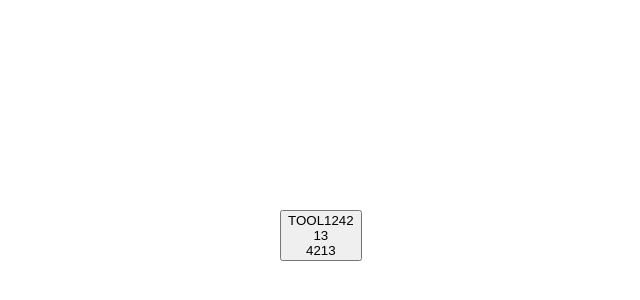
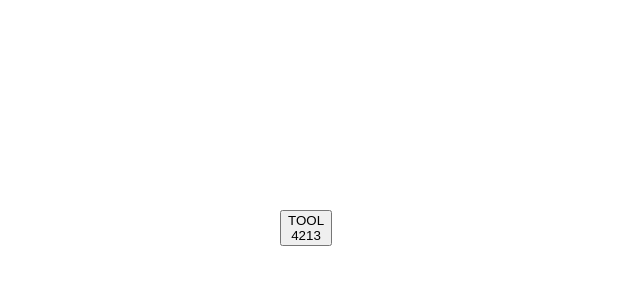
Before and after one commit to jusunj/onboarding, a React (Create React App) app: page / in a window 1280 px wide. Shown: the part 390-690 px from the top of the page, without its empty margins (320-960 px from the left). Built offline with nearby package versions, Linux system fonts and the light colour scheme.

Commit message:
[23/06/28 18:46] 커스텀된 인라인 길이 추가 및 ICON 분기별 대응 완료

```diff
--- a/src/App.js
+++ b/src/App.js
@@ -2,27 +2,30 @@ import logo from "./logo.svg";
 import "./App.css";
 import Tooltip from "./components/Tooltip";
 import PathChip from "./components/PathChip";
-
+import Text_delete_14 from "./svg/Text_delete_14";
 function App() {
   return (
     <>
       <div style={{ padding: "600px" }}>
 
         <Tooltip
-          direction={"east"}
-          arrowLocation={3}
-          icon={null}
+          direction={"south"}
+          arrowLocation={0}
+
           text={
             <div>
-              이런 식의 사용이 가능합니다 1234
+              이런 식의 사용이 가능합니다
               <br/>
               ---
               <br/>
-              {/* 개행을 사용합니다. */}
+              개행도 가능합니다.
             </div>
           }
-          target={<button id="target">TOOL1242<br/>13<br/>4213 </button>} // target 은 id='target' 을 속성으로 가져야 합니다.
+          target={<button id="target">TOOL<br/>4213 </button>} // target 은 id='target' 을 속성으로 가져야 합니다.
           gap={10}
+          move={-20}
+          icon={<Text_delete_14 />}
+          initialExposure={false}
         />
 
         {/* <PathChip
--- a/src/components/Tooltip.jsx
+++ b/src/components/Tooltip.jsx
@@ -1,8 +1,8 @@
 import React, { useEffect, useState} from "react";
 import styled, {css} from "styled-components";
 import { Body12 } from "../styles/typography";
-import Text_delete_14 from "../svg/Text_delete_14";
-import Tooltip_arrow from "../svg/Tooltip_arrow";
+// import Text_delete_14 from "../svg/Text_delete_14";
+// import Tooltip_arrow from "../svg/Tooltip_arrow";
 
 const Tooltip = ({
   direction,         // 방향 >>> east | west | north | south
@@ -11,11 +11,14 @@ const Tooltip = ({
   text,              // 내용 ex_ <>hello <br/> world</> <!-- for statement 반영도 고려-->
   target,            // tooltip을 연동할 태그
   gap,               // tooltip과 타겟 간 거리
+  move,              // inline으로 위치를 변경하기 위한 코드
+  initialExposure    // 최초에 보이는 상태일지 결정
 }) => {
   const [widthOfTooltip, setWidthOfTooltip] = useState(0);
   const [heightOfTooltip, setHeightOfTooltip] = useState(0);
   const [heightOfTarget, setHeightOfTarget] = useState(0);
   const [widthOfTarget, setWidthOfTarget] = useState(0);
+  const [isVisible, setIsVisible] = useState(initialExposure);
 
   useEffect(()=>{
     let tooltipWidth = 0, tooltipHeight = 0, targetWidth = 0, targetHeight = 0;
@@ -23,6 +26,12 @@ const Tooltip = ({
     tooltipHeight = document.getElementById('tooltip-core')?.offsetHeight;
     targetWidth = document.getElementById('target')?.offsetWidth;
     targetHeight = document.getElementById('target')?.offsetHeight;
+
+    if (!icon) {
+      document.addEventListener('click', (event)=>{
+        setIsVisible(false);
+      });
+    }
 
     if (direction == 'north' || direction == 'south') {
       setWidthOfTooltip(tooltipWidth * (-0.5));
@@ -37,6 +46,7 @@ const Tooltip = ({
     else {
       setHeightOfTooltip('none');
     }
+
 
     setHeightOfTarget(targetHeight);
     setWidthOfTarget(targetWidth);
@@ -54,11 +64,20 @@ const Tooltip = ({
       text={text}
       target={target}
       gap={gap}
+      move={move}
+      initialExposure={initialExposure}
+      onMouseEnter={()=>{if(!initialExposure) setIsVisible(true)}}
+      onMouseLeave={()=>{if(!icon) setIsVisible(false)}}
     >
+
       {target}
-      <div className='tooltip-core tooltip-properties' id="tooltip-core">
-        <div id='text'>{text}</div>
-        {/* {icon && <div className='icon'>{icon}</div>} */}
+      <div
+        className='tooltip-core tooltip-properties'
+        id="tooltip-core"
+        style={{visibility: (isVisible ? 'visible' : 'hidden')}}
+      >
+        <div className='text'>{text}</div>
+        {icon && <div className='icon' onClick={()=>{setIsVisible(!isVisible)}} style={{display: "flex", height:"auto", alignItems: "center"}}>{icon}</div>}
       </div>
     </StyledTooltip>
   );
@@ -245,6 +264,9 @@ const StyledTooltip = styled.div`
   ${Body12}
 
   .tooltip-properties {
+    display: flex;
+    gap : 10px;
+    // align-item: center;
     visibility: hidden;
     background-color: #000;
     color: #fff;
@@ -306,7 +328,7 @@ const StyledTooltip = styled.div`
       css`
       .tooltip-properties {
         left: 0px;
-        margin-left: ${(props.widthOfTarget * 0.5) - 14}px;
+        margin-left: ${(props.widthOfTarget * 0.5) - 14 + (props.move)}px;
       }
       .tooltip-properties::after {
         left: 14px;
@@ -318,7 +340,7 @@ const StyledTooltip = styled.div`
     ((props.arrowLocation === 1) && ((props.direction === 'east') || (props.direction === 'west'))) &&
     css`
       .tooltip-properties {
-        margin-top: ${(props.heightOfTarget * 0.5) - 14}px;
+        margin-top: ${(props.heightOfTarget * 0.5) - 14  + (props.move)}px;
       }
       .tooltip-properties::after {
         top: 14px;
@@ -331,7 +353,7 @@ const StyledTooltip = styled.div`
       css`
       .tooltip-properties {
         top: 0px;
-        margin-top: ${-(props.heightOfTooltip) + (0.5 * props.heightOfTarget) - 4}px;
+        margin-top: ${-(props.heightOfTooltip) + (0.5 * props.heightOfTarget) - 4  + (props.move)}px;
       }
       .tooltip-properties::after {
         top: 50%;
@@ -343,7 +365,7 @@ const StyledTooltip = styled.div`
     ((props.arrowLocation === 3) && ((props.direction === 'north') || (props.direction === 'south'))) &&
     css`
     .tooltip-properties {
-      margin-left: ${(props.widthOfTooltip) - (props.widthOfTarget)}px;
+      margin-left: ${(props.widthOfTooltip) - (props.widthOfTarget)  + (props.move)}px;
     }
     .tooltip-properties::after {
       right: 14px;
@@ -354,18 +376,18 @@ const StyledTooltip = styled.div`
     ((props.arrowLocation === 3) && ((props.direction === 'east') || (props.direction === 'west'))) &&
     css`
     .tooltip-properties {
-      margin-top: ${(props.heightOfTarget) -(props.heightOfTooltip * 2) + 14}px;
+      margin-top: ${(props.heightOfTarget) -(props.heightOfTooltip * 2) + 14  + (props.move)}px;
     }
     .tooltip-properties::after {
       bottom: 10px;
     }`
   }
 
-  @media(min-width: 791px) {
-    &:hover .tooltip-core {
-      visibility: visible;
-    }
-  }
+  // @media(min-width: 791px) {
+  //   &:hover .tooltip-core {
+  //     visibility: visible;
+  //   }
+  // }
 
   .icon {
     width: 14px;
--- a/src/svg/Text_delete_14.jsx
+++ b/src/svg/Text_delete_14.jsx
@@ -1,9 +1,9 @@
-const Text_delete_14 = () => {
+const Text_delete_14 = ({color}) => {
     return (
         <svg width="14" height="14" viewBox="0 0 14 14" fill="none" xmlns="http://www.w3.org/2000/svg">
             <path
                 d="M7 0C10.871 0 14 3.129 14 7C14 10.871 10.871 14 7 14C3.129 14 0 10.871 0 7C0 3.129 3.129 0 7 0ZM4.879 4.172C4.683 3.976 4.367 3.976 4.172 4.172C3.976 4.367 3.976 4.683 4.172 4.879L6.293 7L4.172 9.121C3.998 9.295 3.979 9.564 4.114 9.759L4.172 9.829C4.367 10.024 4.683 10.024 4.879 9.829L7 7.706L9.121 9.827C9.295 10.001 9.564 10.02 9.759 9.885L9.829 9.827C10.024 9.632 10.024 9.316 9.829 9.12L7.706 7L9.827 4.879C10.001 4.705 10.02 4.436 9.885 4.241L9.827 4.171C9.632 3.976 9.316 3.976 9.12 4.171L7 6.294L4.879 4.172Z"
-                fill="black"
+                fill={color ? color : "red"}
             />
         </svg>
     );
```
Lines whose indentation alone changed are shown as unchanged.
